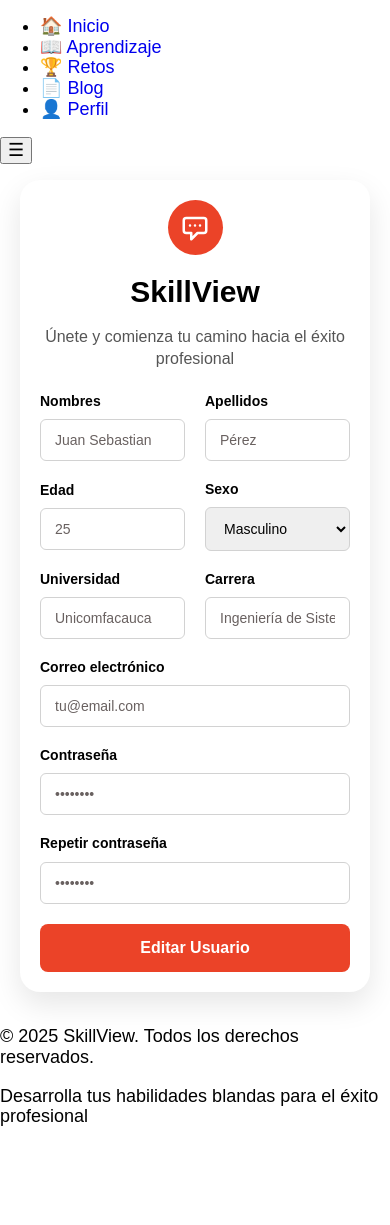
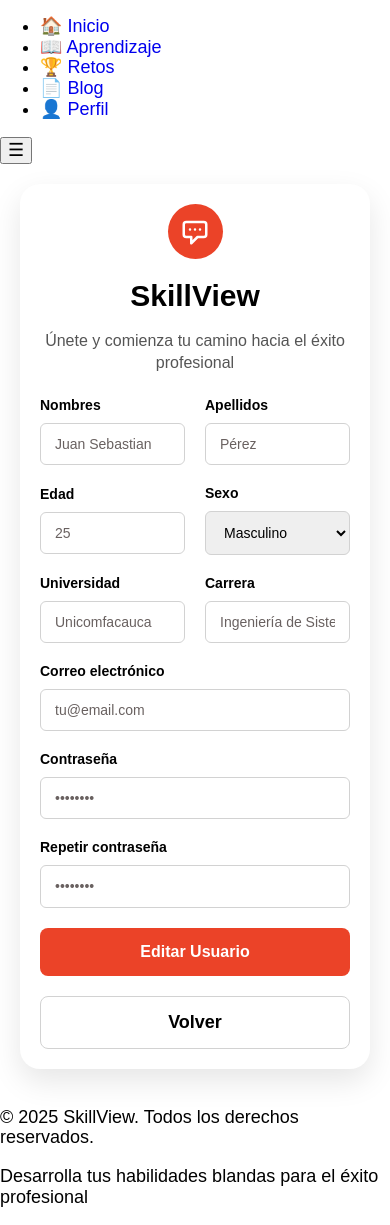
Before and after one commit to CANDELODS/SkillView, a PHP site: template views/admin/usuarios/editar.php in a window 390 px wide. Shown: the part 633-1858 px from the top of the page. Before the commit the page ends 1759 px from the top, so only its background shows below. Run offline with PHP 8.4, Linux system fonts and the light colour scheme; the template is opened without the code that fills it, so the values that code supplies are empty; some libraries are stand-ins or nearby versions.

Commit message:
Se protege la ruta que permite la edición de los usuarios y se hace un pequeño ajuste en el responsive del formulario de edición.

```diff
--- a/src/scss/ui/formulario/_formularioRegistro.scss
+++ b/src/scss/ui/formulario/_formularioRegistro.scss
@@ -8,6 +8,11 @@
     align-items: center;
     width: 100%;
     padding: 2rem;
+
+    &--edit{
+        @extend .register;
+        height: auto;
+    }
 
     &__card {
         width: 50rem;
@@ -73,6 +78,29 @@
             "contraseña2 contraseña2"
             "button button";
         align-items: center;
+
+        &--edit{
+            @extend .register__form;
+            grid-template-areas:
+            "nombres apellidos"
+            "edad sexo"
+            "universidad carrera"
+            "correo correo"
+            "contraseña contraseña"
+            "contraseña2 contraseña2"
+            "button button"
+            "buttonBack buttonBack";
+            @include m.desktop{
+            grid-template-areas:
+            "nombres apellidos"
+            "edad sexo"
+            "universidad carrera"
+            "correo correo"
+            "contraseña contraseña"
+            "contraseña2 contraseña2"
+            "button buttonBack";
+            }
+        }
     }
 
     // CAMPOS DEL FORMULARIO
@@ -162,6 +190,16 @@
         width: auto;
         border-radius: 0.8rem;
         grid-area: button;
+
+        &--back{
+            @extend .register__button;
+            @include m.boton(white, black);
+            border: 1px solid v.$input-gray;
+            grid-area: buttonBack;
+            &:hover{
+                filter: brightness(0.9);
+            }
+        }
     }
 
     // FOOTER
--- a/views/admin/usuarios/editar.php
+++ b/views/admin/usuarios/editar.php
@@ -1,5 +1,5 @@
 <div
-  class="register"
+  class="register--edit"
   <?php echo (!empty($alertasExito)) ? 'data-registro-exitoso="1"' : ''; ?>>
 
   <div class="register__card register__card--edit">
@@ -20,7 +20,7 @@
     require_once __DIR__ . '/../../templates/alertas.php';
     ?>
     <!--No necesitamos action ya que nos borraría el id que traemos desde la URL-->
-    <form class="register__form" method="POST">
+    <form class="register__form--edit" method="POST">
 
       <!-- Nombres -->
       <div class="register__field--nombres">
@@ -136,7 +136,7 @@
       </div>
       <!-- Submit -->
       <button class="register__button" type="submit">Editar Usuario</button>
-
+      <a href="/admin/usuarios" class="register__button--back">Volver</a>
     </form>
     <?php
     // Tomamos el primer mensaje de éxito (si existe) para mostrarlo en el modal
```
Also changed, not shown: controllers/DashboardController.php (+23 -16 lines), public/build/css/app.css, 1 other file.
